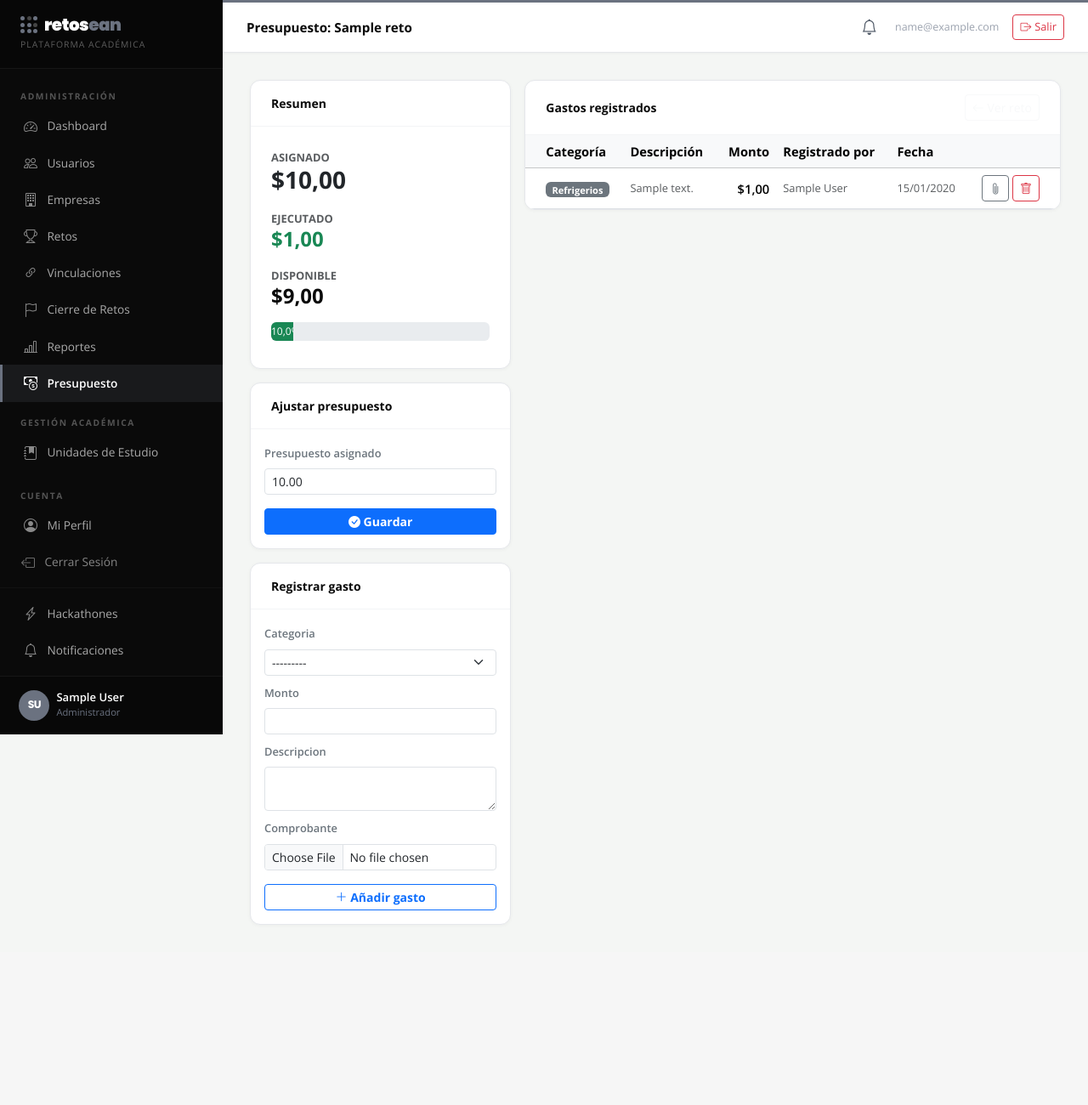
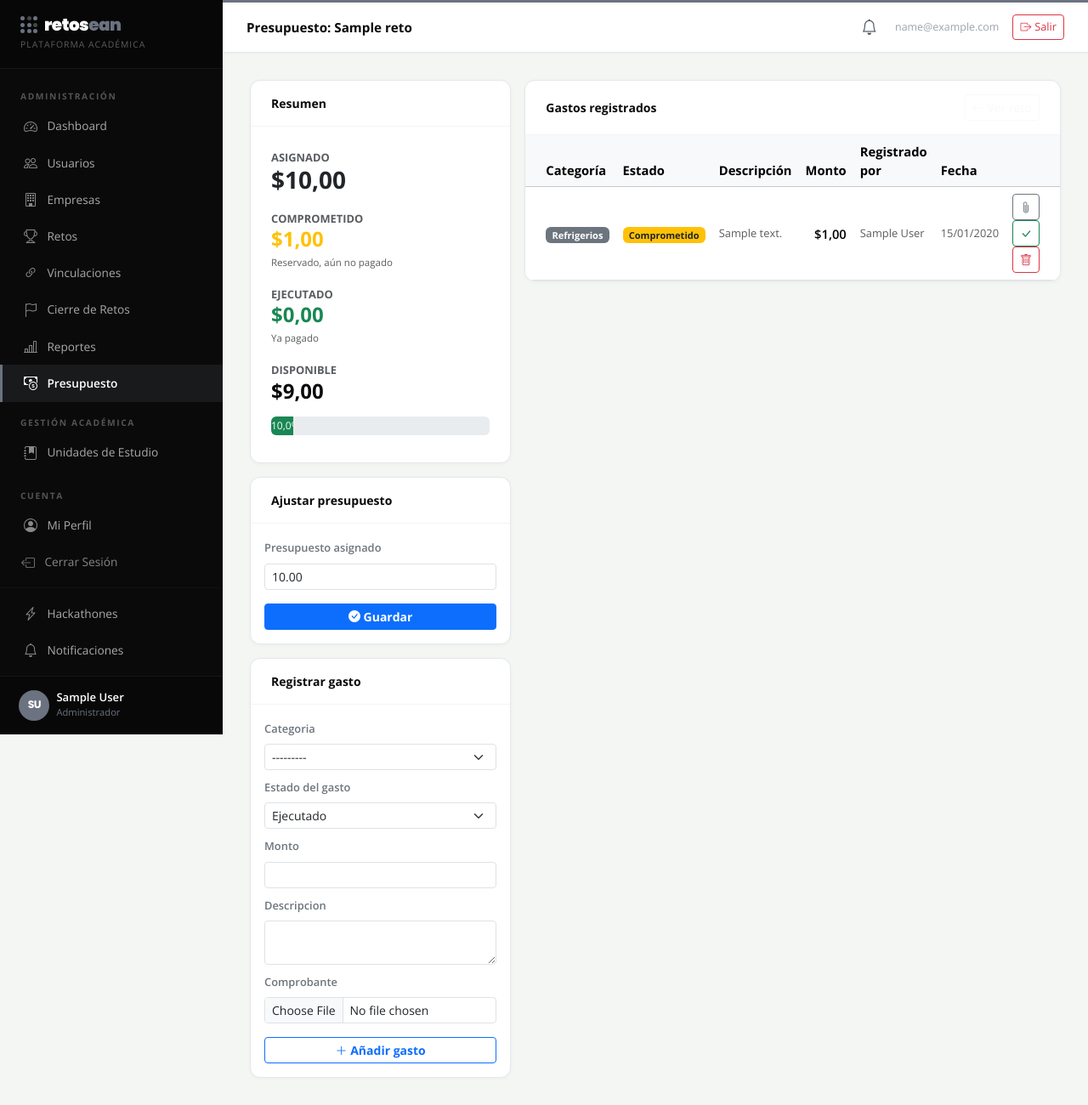
Before and after one commit to MoroLitZ/retosean-django, a Django app: page /presupuesto/reto/1/ in a window 1280 px wide. Shown: the whole page at 85% size. Before the commit the page ends 1088 px from the top, so only its background shows below. Run offline with Django 5.2, Linux system fonts and the light colour scheme; a user stored in the database is signed in; tables that the repository leaves empty hold one stand-in row (values such as "Sample post").

Commit message:
feat(presupuesto): separar gastos comprometidos de ejecutados
Hasta ahora todo gasto registrado contaba como ya pagado. Didi pidio ver el
presupuesto "comprometido" (reservado) aparte del "ejecutado" (pagado).

- Gasto gana `estado` (Comprometido/Ejecutado) y `ejecutado_en`. El valor por
  defecto es Ejecutado para que los gastos historicos no cambien de significado.
- Presupuesto expone monto_comprometido y monto_ejecutado. El disponible, el
  porcentaje y la alerta del 80 % se calculan sobre comprometido + ejecutado,
  porque reservar presupuesto ya reduce lo disponible.
- Nueva accion POST "marcar ejecutado" (solo administrador) para pasar un gasto
  reservado a pagado.
- El formulario de gasto trae el selector de estado; el panel y el detalle
  muestran las columnas y tarjetas nuevas. El panel usa anotaciones SQL para
  no hacer una consulta por fila.
- Migracion 0004 y pruebas del nuevo comportamiento.

```diff
--- a/apps/presupuesto/forms.py
+++ b/apps/presupuesto/forms.py
@@ -27,9 +27,11 @@ class PresupuestoForm(forms.ModelForm):
 class GastoForm(forms.ModelForm):
     class Meta:
         model = Gasto
-        fields = ["categoria", "monto", "descripcion", "comprobante"]
+        fields = ["categoria", "estado", "monto", "descripcion", "comprobante"]
+        labels = {"estado": "Estado del gasto"}
         widgets = {
             "categoria": forms.Select(attrs={"class": CLASE_SELECT}),
+            "estado": forms.Select(attrs={"class": CLASE_SELECT}),
             "monto": forms.NumberInput(attrs={"class": CLASE_INPUT, "step": "0.01", "min": "0.01"}),
             "descripcion": forms.Textarea(attrs={"class": CLASE_INPUT, "rows": 2}),
             "comprobante": forms.ClearableFileInput(attrs={"class": CLASE_INPUT}),
--- a/apps/presupuesto/models.py
+++ b/apps/presupuesto/models.py
@@ -21,23 +21,35 @@ class Presupuesto(models.Model):
     def __str__(self):
         return f"Presupuesto de {self.reto}"
 
+    def _suma_gastos(self, estado):
+        # Agregamos en la base de datos: iterar self.gastos.all() era N+1
+        # y devolvia el int 0 en vez de Decimal cuando no habia gastos.
+        return self.gastos.filter(estado=estado).aggregate(
+            total=Coalesce(Sum("monto"), Decimal("0.00"))
+        )["total"]
+
     @property
     def monto_ejecutado(self):
-        # Agregamos en la base de datos: iterar self.gastos.all() era N+1
-        # y devolvia el int 0 en vez de Decimal cuando no habia gastos.
-        return self.gastos.aggregate(
-            total=Coalesce(Sum("monto"), Decimal("0.00"))
-        )["total"]
+        return self._suma_gastos(Gasto.EJECUTADO)
+
+    @property
+    def monto_comprometido(self):
+        return self._suma_gastos(Gasto.COMPROMETIDO)
+
+    @property
+    def monto_asignado(self):
+        """Comprometido + ejecutado: lo que ya no esta libre, se haya pagado o no."""
+        return self.monto_comprometido + self.monto_ejecutado
 
     @property
     def porcentaje_ejecutado(self):
         if not self.monto_total:
             return Decimal("0.00")
-        return (self.monto_ejecutado / self.monto_total) * 100
+        return (self.monto_asignado / self.monto_total) * 100
 
     @property
     def monto_disponible(self):
-        return self.monto_total - self.monto_ejecutado
+        return self.monto_total - self.monto_asignado
 
 
 class Gasto(models.Model):
@@ -48,13 +60,26 @@ class Gasto(models.Model):
         ("ESPACIOS", "Espacios"),
         ("OTROS", "Otros"),
     ]
+
+    COMPROMETIDO = "COMPROMETIDO"
+    EJECUTADO = "EJECUTADO"
+    ESTADOS = [
+        (COMPROMETIDO, "Comprometido"),
+        (EJECUTADO, "Ejecutado"),
+    ]
+
     presupuesto = models.ForeignKey(Presupuesto, on_delete=models.CASCADE, related_name="gastos")
     categoria = models.CharField(max_length=30, choices=CATEGORIAS)
     monto = models.DecimalField(max_digits=12, decimal_places=2)
+    # Comprometido = reservado/planeado, aun no pagado. Ejecutado = ya pagado.
+    # Default EJECUTADO para que los gastos historicos (previos a este campo)
+    # sigan contando como ya-gastados, sin cambiar su significado retroactivo.
+    estado = models.CharField(max_length=15, choices=ESTADOS, default=EJECUTADO)
     descripcion = models.TextField(blank=True)
     comprobante = models.FileField(upload_to="comprobantes/", null=True, blank=True)
     registrado_por = models.ForeignKey("usuarios.Usuario", on_delete=models.SET_NULL, null=True, related_name="gastos")
     creado_en = models.DateTimeField(auto_now_add=True)
+    ejecutado_en = models.DateTimeField(null=True, blank=True)
 
     class Meta:
         db_table = "gastos"
@@ -62,4 +87,4 @@ class Gasto(models.Model):
         verbose_name_plural = "Gastos"
 
     def __str__(self):
-        return f"{self.get_categoria_display()} - ${self.monto}"
+        return f"{self.get_categoria_display()} - ${self.monto} ({self.get_estado_display()})"
--- a/apps/presupuesto/templates/presupuesto/detalle.html
+++ b/apps/presupuesto/templates/presupuesto/detalle.html
@@ -15,10 +15,18 @@
             <h3 class="fw-bold text-dark mb-0">${{ presupuesto.monto_total|floatformat:2 }}</h3>
           </div>
           <div class="mb-3">
+            <span class="text-muted text-uppercase small fw-bold">Comprometido</span>
+            <h4 class="fw-bold mb-0 text-warning">
+              ${{ presupuesto.monto_comprometido|floatformat:2 }}
+            </h4>
+            <span class="text-muted" style="font-size:.72rem;">Reservado, aún no pagado</span>
+          </div>
+          <div class="mb-3">
             <span class="text-muted text-uppercase small fw-bold">Ejecutado</span>
             <h4 class="fw-bold mb-0 {% if porcentaje >= 100 %}text-danger{% elif porcentaje >= 80 %}text-warning{% else %}text-success{% endif %}">
               ${{ presupuesto.monto_ejecutado|floatformat:2 }}
             </h4>
+            <span class="text-muted" style="font-size:.72rem;">Ya pagado</span>
           </div>
           <div class="mb-3">
             <span class="text-muted text-uppercase small fw-bold">Disponible</span>
@@ -38,8 +46,8 @@
           {% if porcentaje >= 80 %}
             <div class="alert alert-warning small mb-0 py-2">
               <i class="bi bi-exclamation-triangle-fill"></i>
-              La ejecución superó el 80% del presupuesto. Los administradores y la empresa
-              fueron notificados.
+              Lo comprometido + ejecutado superó el 80% del presupuesto. Los administradores y
+              la empresa fueron notificados.
             </div>
           {% endif %}
         {% else %}
@@ -104,6 +112,7 @@
           <thead class="table-light">
             <tr>
               <th class="ps-4">Categoría</th>
+              <th>Estado</th>
               <th>Descripción</th>
               <th class="text-end">Monto</th>
               <th>Registrado por</th>
@@ -116,6 +125,13 @@
               <tr>
                 <td class="ps-4">
                   <span class="badge bg-secondary">{{ gasto.get_categoria_display }}</span>
+                </td>
+                <td>
+                  {% if gasto.estado == 'COMPROMETIDO' %}
+                    <span class="badge bg-warning text-dark">Comprometido</span>
+                  {% else %}
+                    <span class="badge bg-success">Ejecutado</span>
+                  {% endif %}
                 </td>
                 <td class="text-muted small">{{ gasto.descripcion|default:"-"|truncatechars:70 }}</td>
                 <td class="text-end fw-semibold">${{ gasto.monto|floatformat:2 }}</td>
@@ -130,6 +146,14 @@
                     </a>
                   {% endif %}
                   {% if puede_editar %}
+                    {% if gasto.estado == 'COMPROMETIDO' %}
+                      <form method="post" action="{% url 'presupuesto:marcar_ejecutado' gasto.pk %}" class="d-inline">
+                        {% csrf_token %}
+                        <button type="submit" class="btn btn-sm btn-outline-success" title="Marcar como ejecutado">
+                          <i class="bi bi-check-lg"></i>
+                        </button>
+                      </form>
+                    {% endif %}
                     <form method="post" action="{% url 'presupuesto:eliminar_gasto' gasto.pk %}" class="d-inline">
                       {% csrf_token %}
                       <button type="submit" class="btn btn-sm btn-outline-danger" title="Eliminar gasto">
@@ -141,7 +165,7 @@
               </tr>
             {% empty %}
               <tr>
-                <td colspan="6" class="text-center text-muted py-5">
+                <td colspan="7" class="text-center text-muted py-5">
                   <i class="bi bi-receipt d-block mb-2" style="font-size:2.5rem;"></i>
                   Sin gastos registrados.
                 </td>
--- a/apps/presupuesto/urls.py
+++ b/apps/presupuesto/urls.py
@@ -10,4 +10,5 @@ urlpatterns = [
     path('reto/<int:reto_id>/definir/', views.definir_presupuesto, name='definir'),
     path('reto/<int:reto_id>/gasto/', views.agregar_gasto, name='agregar_gasto'),
     path('gasto/<int:pk>/eliminar/', views.eliminar_gasto, name='eliminar_gasto'),
+    path('gasto/<int:pk>/ejecutar/', views.marcar_ejecutado, name='marcar_ejecutado'),
 ]
--- a/apps/presupuesto/views.py
+++ b/apps/presupuesto/views.py
@@ -1,6 +1,9 @@
+from decimal import Decimal
+
 from django.contrib import messages
 from django.core.paginator import Paginator
-from django.db.models import Prefetch
+from django.db.models import Case, DecimalField, Sum, When
+from django.db.models.functions import Coalesce
 from django.shortcuts import get_object_or_404, redirect, render
 from django.views.decorators.http import require_POST
 
@@ -10,7 +13,7 @@ from apps.usuarios.roles import es_admin
 
 from .forms import GastoForm, PresupuestoForm
 from .models import Gasto, Presupuesto
-from .services import registrar_gasto, revisar_umbral
+from .services import ejecutar_gasto, registrar_gasto, revisar_umbral
 
 
 def _puede_ver(user, reto):
@@ -21,22 +24,36 @@ def _puede_ver(user, reto):
 @solo_admin
 def panel(request):
     """Listado de presupuestos con su nivel de ejecucion."""
+    decimal_cero = Decimal("0.00")
     presupuestos = (
         Presupuesto.objects
         .select_related("reto", "reto__empresa")
-        .prefetch_related(Prefetch("gastos", queryset=Gasto.objects.only("id", "monto", "presupuesto_id")))
+        .annotate(
+            comprometido_anotado=Coalesce(
+                Sum(Case(When(gastos__estado=Gasto.COMPROMETIDO, then="gastos__monto")), output_field=DecimalField()),
+                decimal_cero,
+            ),
+            ejecutado_anotado=Coalesce(
+                Sum(Case(When(gastos__estado=Gasto.EJECUTADO, then="gastos__monto")), output_field=DecimalField()),
+                decimal_cero,
+            ),
+        )
         .order_by("-actualizado_en")
     )
     paginator = Paginator(presupuestos, 25)
     page_obj = paginator.get_page(request.GET.get("page"))
-    filas = [
-        {
+    filas = []
+    for p in page_obj:
+        asignado = p.comprometido_anotado + p.ejecutado_anotado
+        porcentaje = (asignado / p.monto_total * 100) if p.monto_total else decimal_cero
+        filas.append({
             "obj": p,
-            "porcentaje": p.porcentaje_ejecutado,
-            "en_alerta": p.porcentaje_ejecutado >= 80,
-        }
-        for p in page_obj
-    ]
+            "comprometido": p.comprometido_anotado,
+            "ejecutado": p.ejecutado_anotado,
+            "disponible": p.monto_total - asignado,
+            "porcentaje": porcentaje,
+            "en_alerta": porcentaje >= 80,
+        })
     retos_sin_presupuesto = Reto.objects.filter(
         presupuesto__isnull=True
     ).exclude(estado__in=["borrador", "cancelado"]).select_related("empresa")
@@ -128,3 +145,16 @@ def eliminar_gasto(request, pk):
     revisar_umbral(presupuesto)
     messages.success(request, "Gasto eliminado.")
     return redirect("presupuesto:detalle", reto_id=presupuesto.reto_id)
+
+
+@require_POST
+@solo_admin
+def marcar_ejecutado(request, pk):
+    """Pasa un gasto comprometido (reservado) a ejecutado (ya pagado)."""
+    gasto = get_object_or_404(Gasto.objects.select_related("presupuesto__reto"), pk=pk)
+    if gasto.estado != Gasto.COMPROMETIDO:
+        messages.info(request, "Ese gasto ya estaba ejecutado.")
+    else:
+        ejecutar_gasto(gasto)
+        messages.success(request, "Gasto marcado como ejecutado.")
+    return redirect("presupuesto:detalle", reto_id=gasto.presupuesto.reto_id)
```
Also changed, not shown: apps/presupuesto/admin.py (+6 -3 lines), apps/presupuesto/services.py (+32 -6 lines), apps/presupuesto/templates/presupuesto/panel.html (+7 -5 lines), apps/presupuesto/tests.py (+59 -1 lines), apps/presupuesto/migrations/0004_gasto_ejecutado_en_gasto_estado.py (added).
